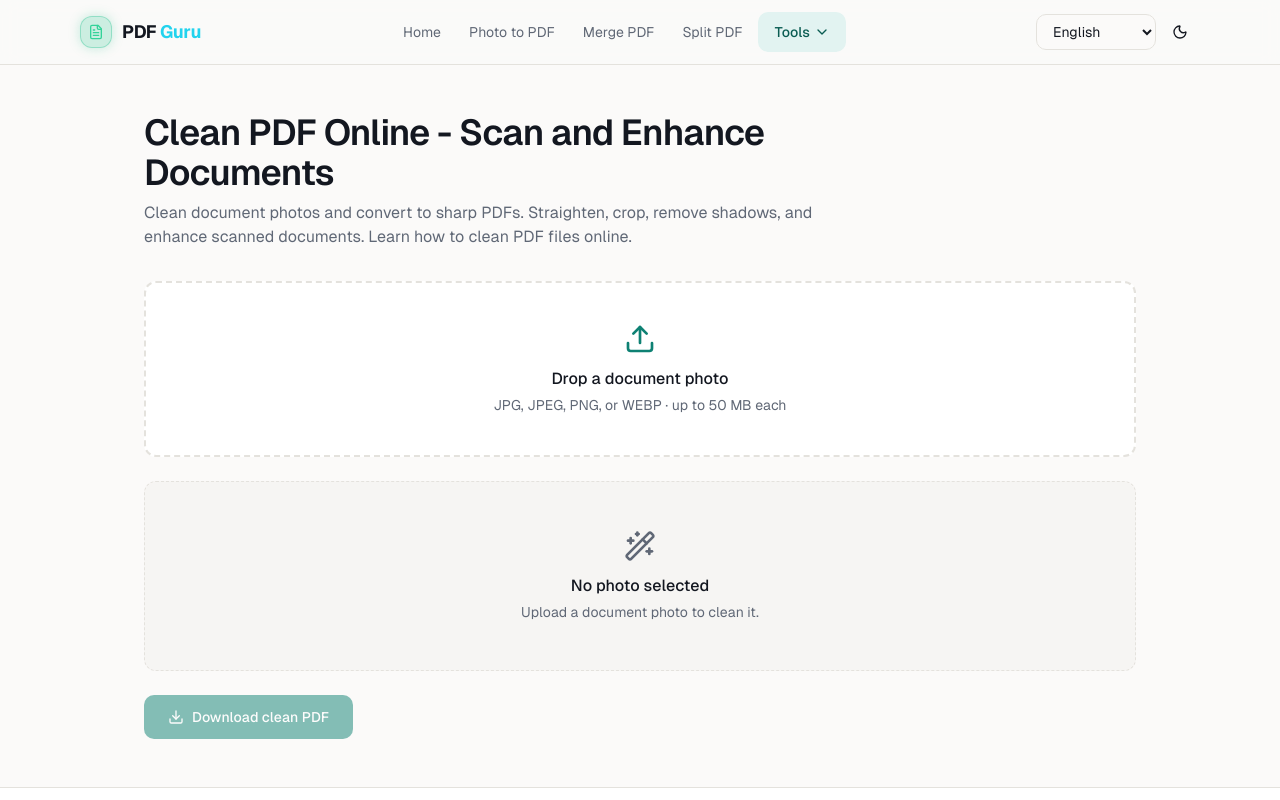
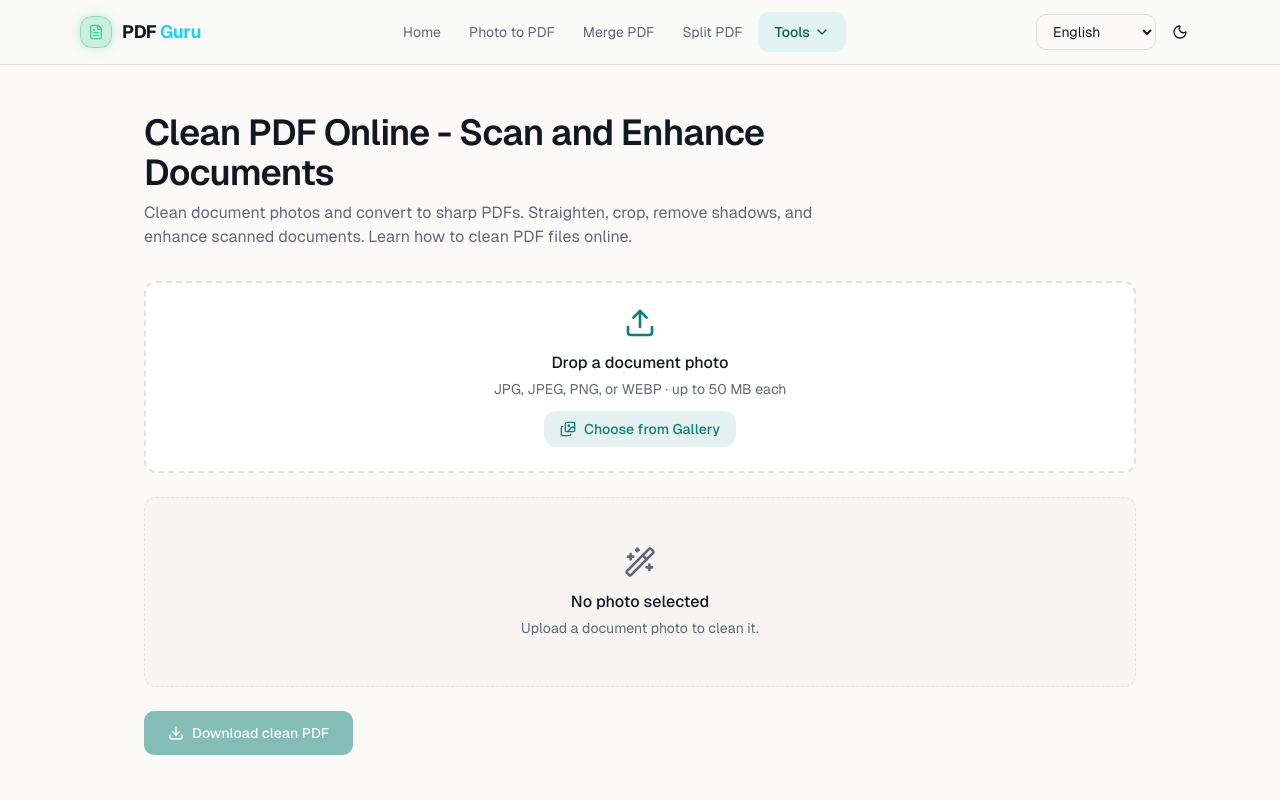
Before and after one commit to AryanBhadani/PDF-guru, a Next.js app: page /clean-pdf in a window 1280 px wide. Shown: the top 800 px of the page. Built offline with nearby package versions, Linux system fonts and the light colour scheme.

Commit message:
Add gallery access to image upload tools

```diff
--- a/app/clean-pdf/clean-pdf-client.tsx
+++ b/app/clean-pdf/clean-pdf-client.tsx
@@ -137,6 +137,7 @@ export function CleanPdfClient() {
           disabled={loading}
           allowedTypes={IMAGE_MIME_TYPES}
           onFiles={handleFiles}
+          showGalleryButton={true}
         />
 
         {!file || !source ? (
--- a/app/image-to-pdf/image-to-pdf-client.tsx
+++ b/app/image-to-pdf/image-to-pdf-client.tsx
@@ -154,6 +154,7 @@ export function ImageToPdfClient() {
             disabled={loading}
             allowedTypes={IMAGE_MIME_TYPES}
             onFiles={handleFiles}
+            showGalleryButton={true}
           />
           {items.length === 0 ? (
             <EmptyState
--- a/app/mask-document/mask-document-client.tsx
+++ b/app/mask-document/mask-document-client.tsx
@@ -155,13 +155,14 @@ export function MaskDocumentClient() {
           {t("tools.maskDocument.warning")}
         </div>
         <FileUpload
-          accept="application/pdf,image/*,.pdf,.jpg,.jpeg,.png,.webp,.heic,.heif,.jfif"
+          accept="image/*,.pdf"
           multiple={false}
-          title={t("upload.dropPdfOrImage")}
-          hint={t("upload.hintImages")}
+          title={t("upload.dropFile")}
+          hint={t("upload.hintFile")}
           disabled={loading}
           allowedTypes={DOCUMENT_MIME_TYPES}
           onFiles={handleFiles}
+          showGalleryButton={true}
         />
         {!file || !previewUrl ? (
           <EmptyState
--- a/app/photo-to-pdf/photo-to-pdf-client.tsx
+++ b/app/photo-to-pdf/photo-to-pdf-client.tsx
@@ -161,6 +161,7 @@ export function PhotoToPdfClient() {
             disabled={loading}
             allowedTypes={IMAGE_MIME_TYPES}
             onFiles={handleFiles}
+            showGalleryButton={true}
           />
           <div className="flex items-center justify-center">
             <Button
--- a/app/screenshot-to-word/screenshot-to-word-client.tsx
+++ b/app/screenshot-to-word/screenshot-to-word-client.tsx
@@ -103,11 +103,12 @@ export function ScreenshotToWordClient() {
       <div className="space-y-6">
         <FileUpload
           accept="image/*,.jpg,.jpeg,.png,.webp,.heic,.heif,.jfif"
-          title={t("tools.screenshotToWord.drop")}
+          title={t("upload.dropImages")}
           hint={t("upload.hintImages")}
           disabled={loading}
           allowedTypes={IMAGE_MIME_TYPES}
           onFiles={handleFiles}
+          showGalleryButton={true}
         />
 
         {items.length === 0 ? (
--- a/components/pdf/file-upload.tsx
+++ b/components/pdf/file-upload.tsx
@@ -1,7 +1,7 @@
 "use client";
 
 import { useCallback, useRef, useState } from "react";
-import { Upload } from "lucide-react";
+import { Images, Upload } from "lucide-react";
 import { toast } from "sonner";
 import { cn } from "@/lib/utils";
 import { MAX_FILE_SIZE_BYTES } from "@/lib/constants";
@@ -17,6 +17,7 @@ type FileUploadProps = {
   onFiles: (files: File[]) => void;
   maxSize?: number;
   allowedTypes?: string[];
+  showGalleryButton?: boolean;
 };
 
 export function FileUpload({
@@ -28,9 +29,11 @@ export function FileUpload({
   onFiles,
   maxSize = MAX_FILE_SIZE_BYTES,
   allowedTypes,
+  showGalleryButton = false,
 }: FileUploadProps) {
   const t = useT();
   const inputRef = useRef<HTMLInputElement>(null);
+  const galleryInputRef = useRef<HTMLInputElement>(null);
   const [dragging, setDragging] = useState(false);
 
   const handleFiles = useCallback(
@@ -98,6 +101,20 @@ export function FileUpload({
       <Upload className="mb-3 h-8 w-8 text-primary" />
       <p className="font-medium">{title}</p>
       <p className="mt-1 text-sm text-muted-foreground">{hint}</p>
+      {showGalleryButton && (
+        <button
+          type="button"
+          onClick={(e) => {
+            e.stopPropagation();
+            galleryInputRef.current?.click();
+          }}
+          disabled={disabled}
+          className="mt-3 flex items-center gap-2 rounded-lg bg-primary/10 px-4 py-2 text-sm font-medium text-primary hover:bg-primary/20 disabled:pointer-events-none disabled:opacity-50 transition-colors"
+        >
+          <Images className="h-4 w-4" />
+          Choose from Gallery
+        </button>
+      )}
       <input
         ref={inputRef}
         type="file"
@@ -110,6 +127,18 @@ export function FileUpload({
           event.target.value = "";
         }}
       />
+      <input
+        ref={galleryInputRef}
+        type="file"
+        accept="image/*"
+        multiple={multiple}
+        className="hidden"
+        disabled={disabled}
+        onChange={(event) => {
+          if (event.target.files) void handleFiles(event.target.files);
+          event.target.value = "";
+        }}
+      />
     </div>
   );
 }
```
